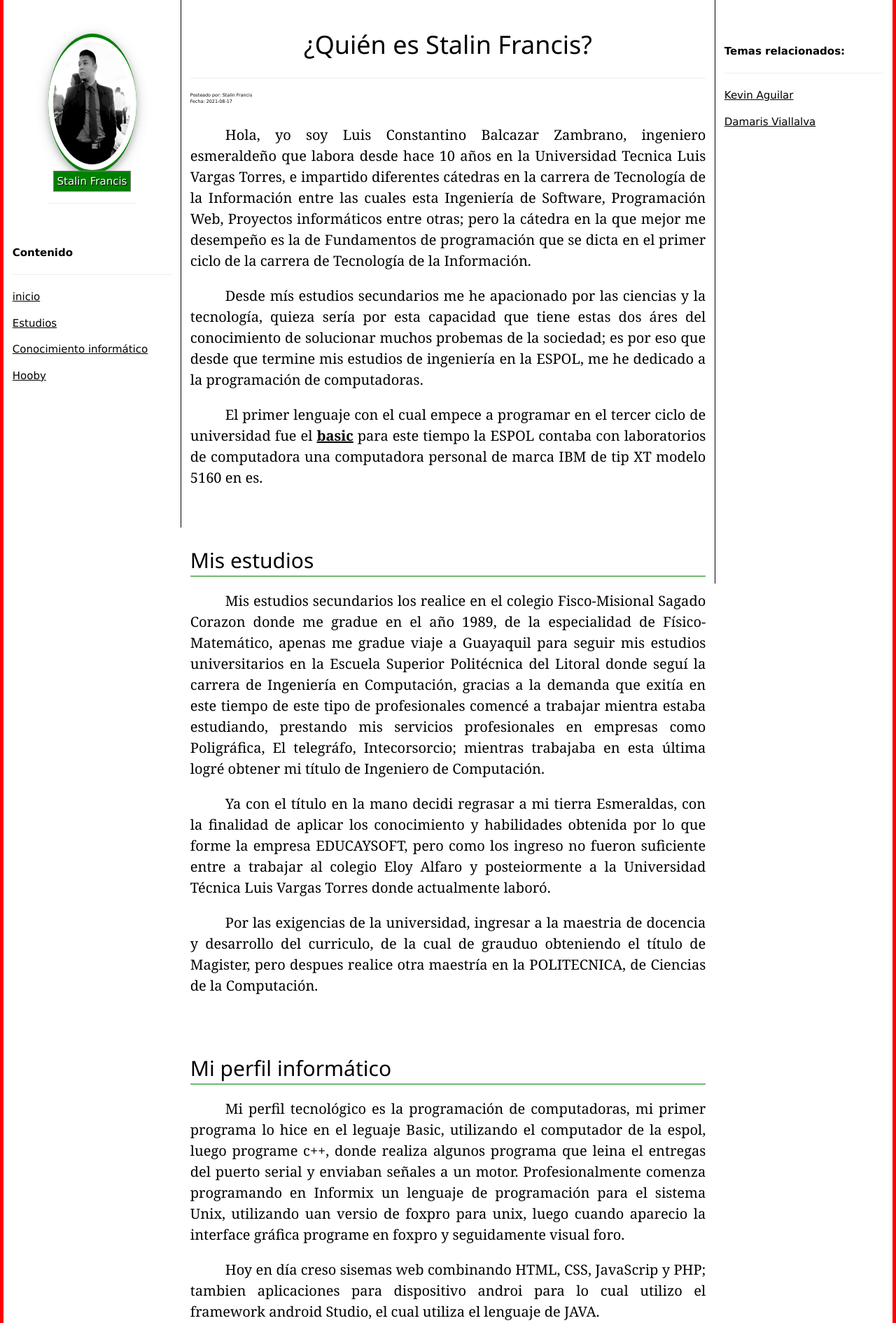
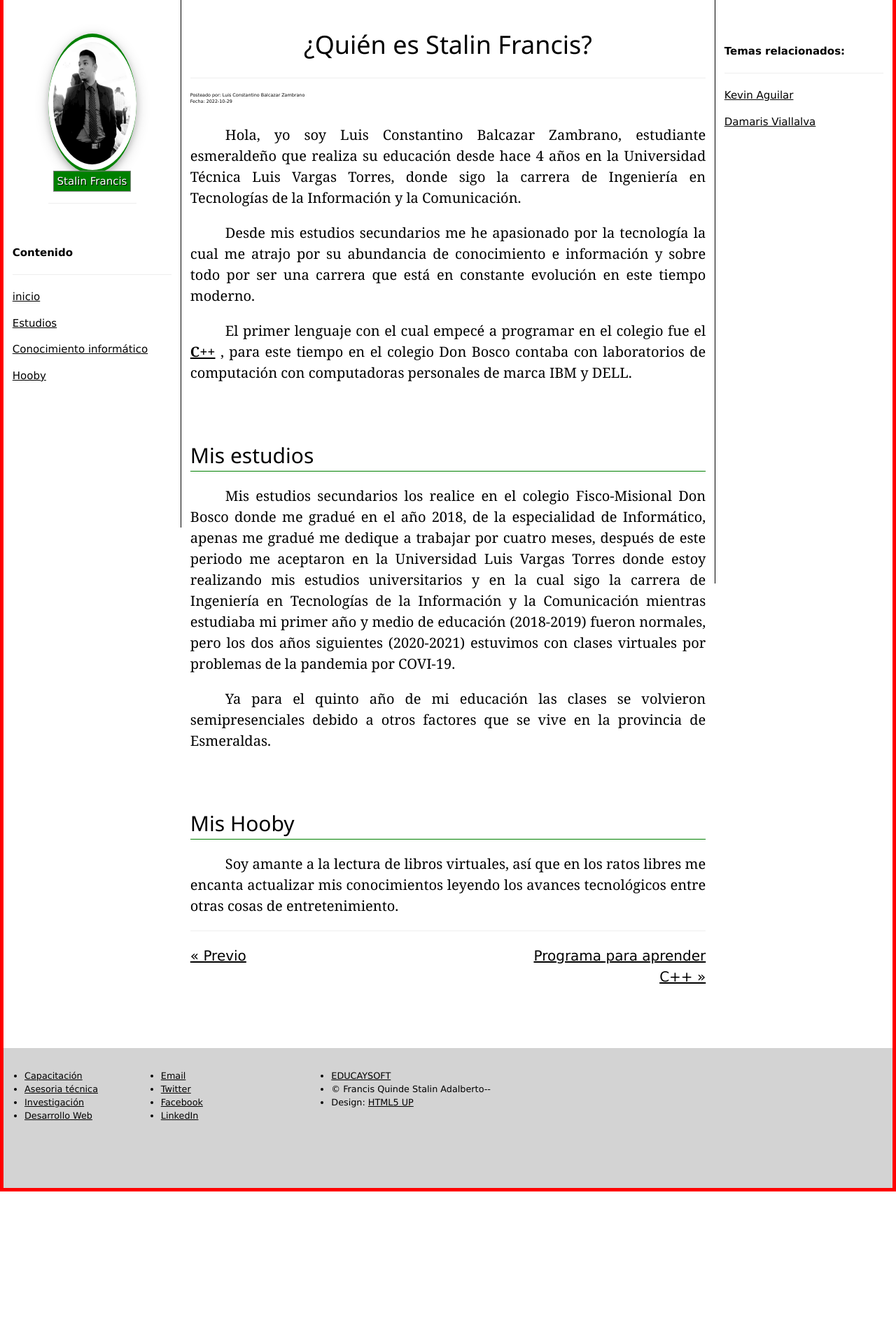
Before and after one commit to LuisBaalcazar/BalcazarLuis, a PHP site: page / in a window 1280 px wide. Shown: the part 51-1942 px from the top of the page at 70% size. After the commit the page ends 1754 px from the top, so only its background shows below. Run offline with PHP 8.4, Linux system fonts and the light colour scheme.

Commit message:
cambie el contenido

```diff
--- a/index.php
+++ b/index.php
@@ -16,17 +16,17 @@ include("marco-right.php");
        		 <hr>
 
           <div id="posteo" style="text-align: left; font-size:0.5vw;">
-                Posteado por:  Stalin Francis<br>
-                Fecha: 2021-08-17 <br>
+                Posteado por:  Luis Constantino Balcazar Zambrano<br>
+                Fecha: 2022-10-29 <br>
           </div>
         </div>
     </div>
   </div>
   <div style="width: 100%; height:100%;" >
            <div  style="text-align:justify; font-size: 20px;">
-                   <p class="eys-parrafo">Hola, yo soy Luis Constantino Balcazar Zambrano, ingeniero esmeraldeño que labora desde hace 10 años en la Universidad Tecnica Luis Vargas Torres, e impartido diferentes cátedras en la carrera de Tecnología de la Información entre las cuales esta Ingeniería de Software, Programación Web, Proyectos informáticos entre otras; pero la cátedra en la que mejor me desempeño es la de Fundamentos de programación que se dicta en el primer ciclo de la carrera de Tecnología de la Información. </p>
-                   <p class="eys-parrafo">Desde mís estudios secundarios me he apacionado por las ciencias y la tecnología, quieza sería  por esta capacidad que tiene estas dos áres del conocimiento de solucionar muchos probemas de la sociedad; es por eso que desde que termine mis estudios de ingeniería en la ESPOL, me he dedicado a la programación de computadoras. </p>
-<p class="eys-parrafo"> El primer lenguaje con el cual empece a programar en el tercer ciclo de universidad fue el <b><a href="https://en.wikipedia.org/wiki/BASIC"> basic</a></b>  para este tiempo la ESPOL contaba con laboratorios de computadora  una computadora personal de marca IBM de tip XT modelo 5160  en es.</p>
+                   <p class="eys-parrafo">  Hola, yo soy Luis Constantino Balcazar Zambrano, estudiante esmeraldeño que realiza su educación desde hace 4 años en la Universidad Técnica Luis Vargas Torres, donde sigo la carrera de Ingeniería en Tecnologías de la Información y la Comunicación.  </p>
+		   <p class="eys-parrafo"> Desde mis estudios secundarios me he apasionado por la tecnología la cual me atrajo por su abundancia de conocimiento e información y sobre todo por ser una carrera que está en constante evolución en este tiempo moderno. </p>
+                   <p class="eys-parrafo"> El primer lenguaje con el cual empecé a programar en el colegio fue el <b><a href="https://es.wikipedia.org/wiki/C%2B%2B"> C++</a></b> , para este tiempo en el colegio Don Bosco contaba con laboratorios de computación con computadoras personales de marca IBM y DELL.</p>
 
    <div id="blog-seccion2"  style="height: 50px;"></div>
 
@@ -34,26 +34,12 @@ include("marco-right.php");
 
 
 
-                   <p class="eys-parrafo">Mis estudios secundarios los realice en el colegio Fisco-Misional Sagado Corazon donde me gradue en el año 1989, de la especialidad de Físico-Matemático, apenas me gradue viaje a Guayaquil para seguir mis estudios universitarios en la Escuela Superior Politécnica del Litoral donde seguí la carrera de Ingeniería en Computación, gracias a la demanda que exitía en este tiempo de este tipo de profesionales comencé a trabajar mientra estaba estudiando, prestando mis servicios profesionales en empresas como Poligráfica, El telegráfo, Intecorsorcio; mientras trabajaba en esta última logré obtener mi título de Ingeniero de Computación.</p>
-                   <p class="eys-parrafo">Ya con el título en la mano decidi regrasar a mi tierra Esmeraldas, con la finalidad de aplicar los conocimiento y habilidades obtenida por lo que forme la empresa EDUCAYSOFT, pero como los ingreso no fueron suficiente entre a trabajar al colegio Eloy Alfaro y posteiormente a la Universidad Técnica Luis Vargas Torres donde actualmente laboró.</p>
-<p class="eys-parrafo"> Por las exigencias de la universidad, ingresar a la maestria de docencia y desarrollo del curriculo, de la cual de grauduo obteniendo el título de Magister, pero despues realice otra maestría en la POLITECNICA, de Ciencias de la Computación.</p>
+                   <p class="eys-parrafo">  Mis estudios secundarios los realice en el colegio Fisco-Misional Don Bosco donde me gradué en el año 2018, de la especialidad de Informático, apenas me gradué me dedique a trabajar por cuatro meses, después de este periodo me aceptaron en la Universidad Luis Vargas Torres donde estoy realizando mis estudios universitarios y en la cual sigo la carrera de Ingeniería en Tecnologías de la Información y la Comunicación mientras estudiaba mi primer año y medio de educación (2018-2019) fueron normales, pero los dos años siguientes (2020-2021) estuvimos con clases virtuales por problemas de la pandemia por COVI-19.</p>
+                   <p class="eys-parrafo"> Ya para el quinto año de mi educación las clases se volvieron semipresenciales debido a otros factores que se vive en la provincia de Esmeraldas.</p>
    <div id="blog-seccion3"  style="height: 50px;"></div>
-
-    <h2 style="border-bottom: 1px solid green;"> Mi perfil informático</h2>
-
-
-
-                   <p  class="eys-parrafo">Mi perfil tecnológico es la programación de computadoras, mi primer programa lo hice en el leguaje Basic, utilizando el computador de la espol, luego programe c++, donde realiza algunos programa que leina el entregas del puerto serial y enviaban señales a un motor. Profesionalmente comenza programando en Informix un lenguaje de programación para el sistema Unix, utilizando uan versio de foxpro para unix, luego cuando aparecio la interface gráfica programe en foxpro y seguidamente visual foro.</p>
-                   <p  class="eys-parrafo">Hoy en día creso sisemas web combinando HTML, CSS, JavaScrip y PHP; tambien aplicaciones para dispositivo androi para lo cual utilizo el framework android Studio, el cual utiliza el lenguaje de JAVA.</p>
-   <div id="blog-seccion4"  style="height: 50px;"></div>
-
     <h2 style="border-bottom: 1px solid green;"> Mis Hooby</h2>
 
-
-                   <p   class="eys-parrafo">Soy amante a la lectura, así que en los ratos libres me encanta actualizar mis conocimientos leyendo manuales de los leguajes de progración que namejo, y tambien muchos noticias de las ultimas tendencias en tecnología.</p>
-
-
-
+                   <p   class="eys-parrafo"> Soy amante a la lectura de libros virtuales, así que en los ratos libres me encanta actualizar mis conocimientos leyendo los avances tecnológicos entre otras cosas de entretenimiento.</p>
 
                <hr>
                <div style=" bottom: 0; margin-bottom: 0;   width:100%; display: inline-block;" >
```
